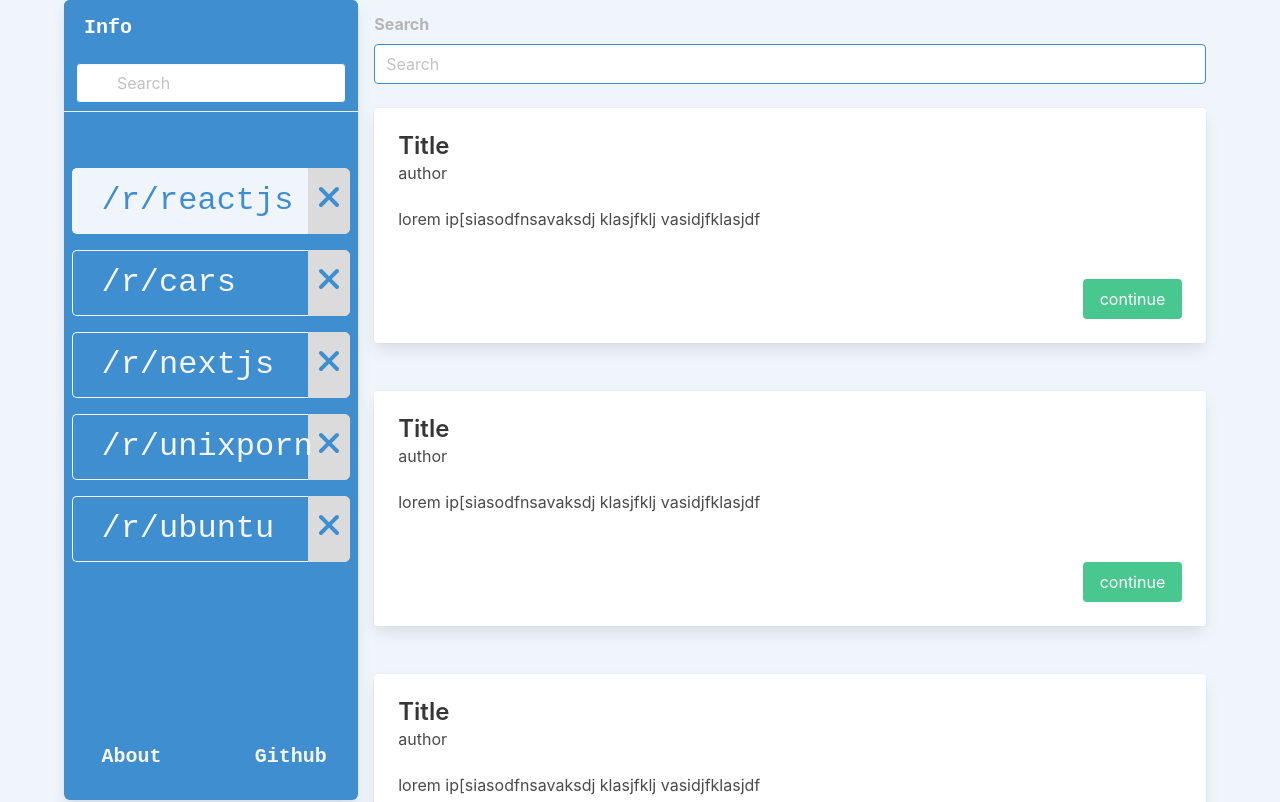
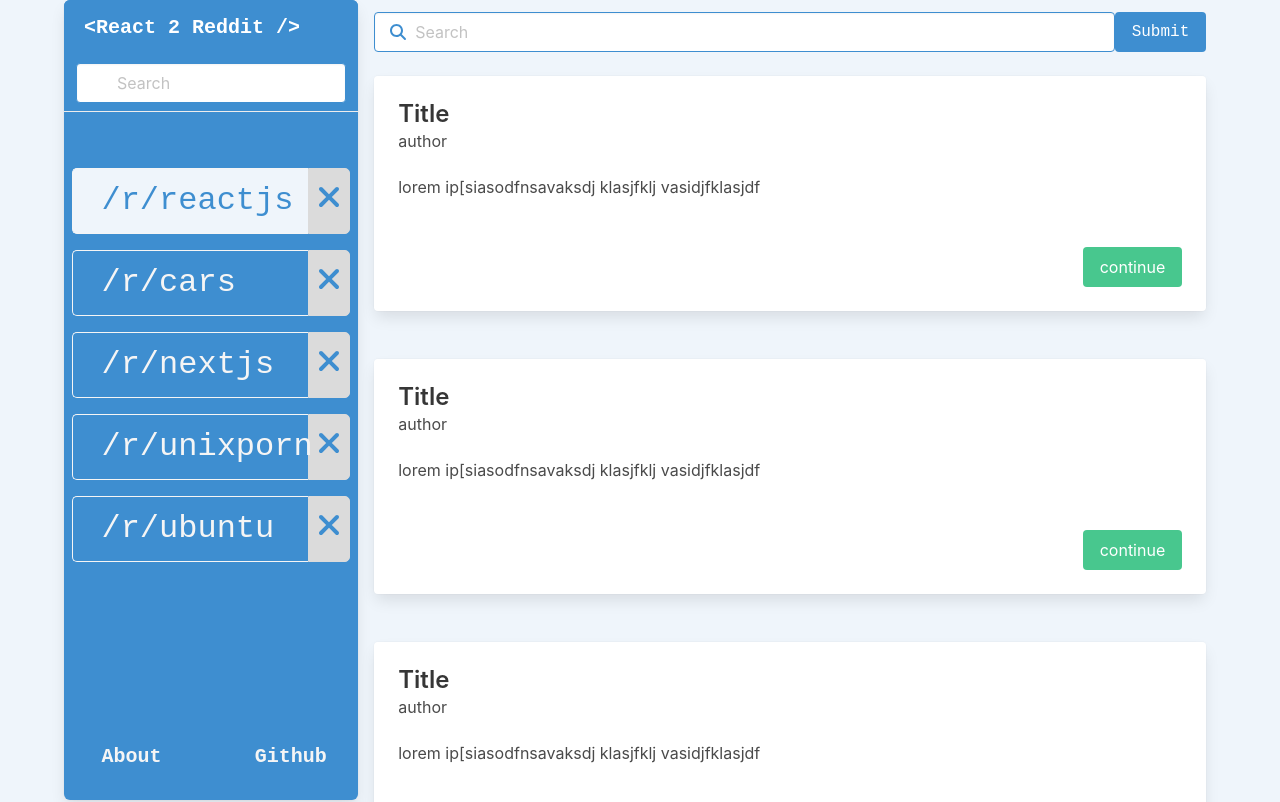
Before and after one commit to impeterk/tinyReddit, a React (Vite) app: page /r/reactjs in a window 1280 px wide. Shown: the top 802 px of the page. Built offline with nearby package versions, Linux system fonts and the light colour scheme.

Commit message:
added icon in search and submit button

```diff
--- a/src/components/Search/Search.jsx
+++ b/src/components/elements/Search/Search.jsx
@@ -1,5 +1,7 @@
 import { useNavigate, createSearchParams } from "react-router-dom";
 import { useRef } from 'react'
+import { FontAwesomeIcon } from "@fortawesome/react-fontawesome";
+import { faSearch } from "@fortawesome/free-solid-svg-icons";
 export default function Search() {
 
     const navigate = useNavigate()
@@ -14,16 +16,19 @@
 
         navigate({
             pathname: '/search',
-            search:`?${query}`
+            search: `?${query}`
         })
 
     }
 
 
     return (
-        <div className="control px-2">
-            <label htmlFor="" className="label has-text-grey-light">Search</label>
+        <div className="control has-icons-left has-icons-right px-2 is-flex">
             <input onChange={onSearchChange} ref={searchRef} className="input is-info" type="text" placeholder="Search" />
+            <span className="ml-3 icon is-left">
+                <FontAwesomeIcon className="has-text-info" icon={faSearch} />
+            </span>
+                <button className="button is-info hax-text-weight-bold is-family-monospace ">Submit</button>
         </div>
     )
 
--- a/src/components/layout/Panel.jsx
+++ b/src/components/layout/Panel.jsx
@@ -7,7 +7,7 @@
     <div className="container is-family-monospace">
      <article className="panel is-sticky has-background-info is-flex is-flex-direction-column min-h-full is-fullheight is-info">
   <p className="panel-heading">
-    Info
+ {`<React 2 Reddit />`}
   </p>
 
   <div className="panel-block">
--- a/src/components/navigation/subredditList/DeleteIcon.jsx
+++ b/src/components/navigation/subredditList/DeleteIcon.jsx
@@ -25,7 +25,7 @@
     }
 
     return (
-        <div onClick={handleIconClick} className={`h-100 p-2 is-bordered is-icon is-rounded mr-auto ${hovered ? 'has-background-danger has-text-light' : 'has-background-grey-lighter has-text-info'}`} onMouseEnter={handleMouseEnter} onMouseLeave={handleMouseLeave}>
+        <div onClick={handleIconClick} className={`h-100 p-2 is-bordered is-icon is-rounded mr-auto is-clickable ${hovered ? 'has-background-danger has-text-light' : 'has-background-grey-lighter has-text-info'}`} onMouseEnter={handleMouseEnter} onMouseLeave={handleMouseLeave}>
             <FontAwesomeIcon icon={faXmark} beat={hovered} />
         </div>
     )
--- a/src/views/Root.jsx
+++ b/src/views/Root.jsx
@@ -1,7 +1,7 @@
 import Panel from "@/components/layout/Panel";
 import NavBar from "@/components/layout/navBar/NavBar";
 import { Outlet, Navigate, useLocation } from "react-router-dom";
-import Search from "../components/Search/Search";
+import Search from "../components/elements/Search/Search";
 export default function Root() {
     const location = useLocation()
     if (location.pathname == '/') {
```
